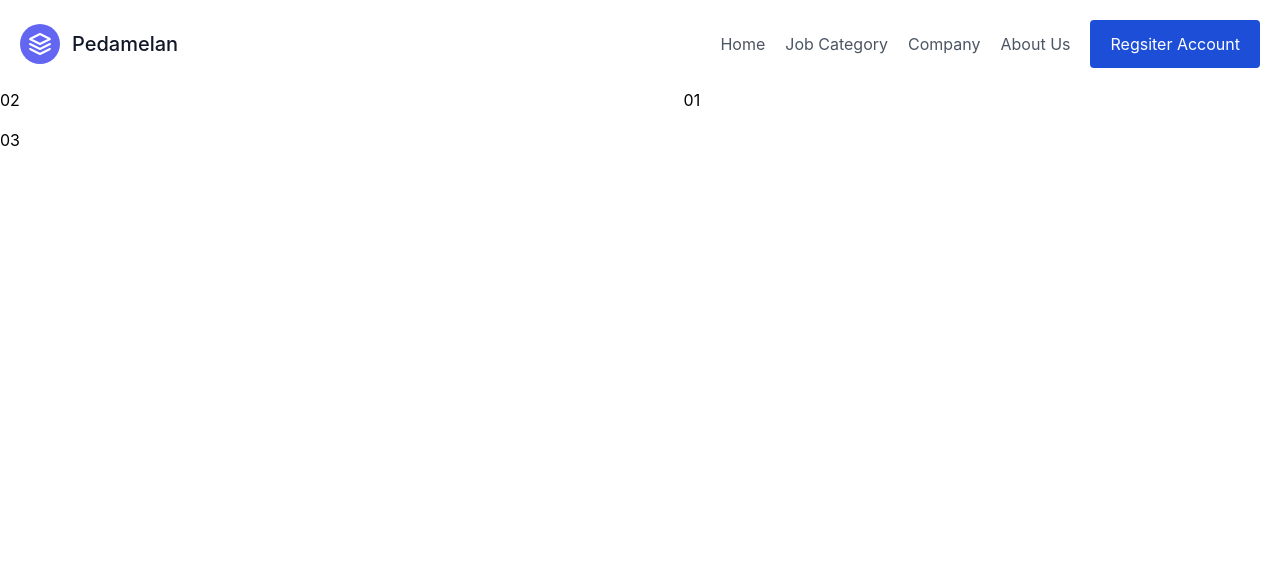
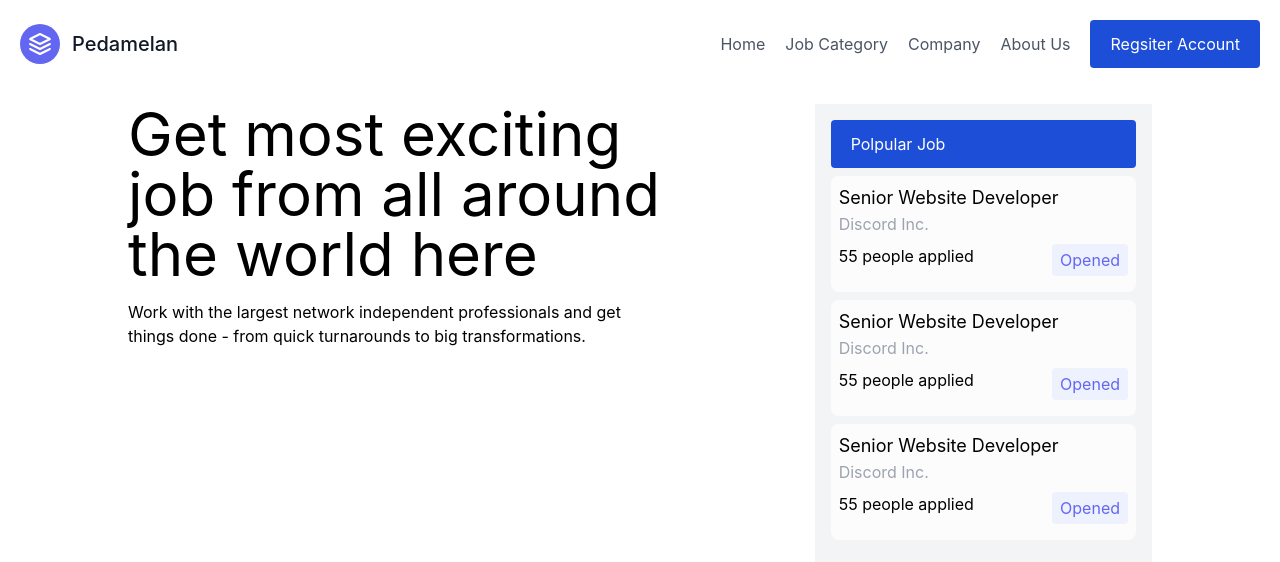
Before and after one commit to prathameshg121/Next_Tail, a Next.js app: page /landing in a window 1280 px wide. Shown: the top 562 px of the page. Built offline with nearby package versions, Linux system fonts and the light colour scheme.

Commit message:
right box added

```diff
--- a/pages/landing.js
+++ b/pages/landing.js
@@ -31,11 +31,58 @@ function Landing() {
         </div>
       </header>
       <div className="flex ...">
-      <div class="grid grid-rows-3 grid-flow-col gap-4 w-4/5 px-auto">
-        <div class="col-span-2 ...">02</div>
-        <div class="row-span-2 col-span-2 ...">03</div>
-        <div class="row-span-3 ...">01</div>
-      </div>
+        <div class="grid grid-rows-3 grid-flow-col gap-4 w-4/5 mx-auto py-4">
+          <div class="col-span-2 ... text-6xl break-normal">
+            Get most exciting
+            <br /> job from all around
+            <br /> the world here
+          </div>
+          <div class="row-span-2 col-span-2 ...">
+            Work with the largest network independent professionals and get
+            <br /> things done - from quick turnarounds to big transformations.
+          </div>
+          <div class="row-span-3 ... bg-gray-100 p-4">
+            <button class="inline-flex items-center bg-blue-700 text-white text-center border-0 focus:outline-none hover:bg-blue-500 px-5 py-3 rounded text-base mt-4 md:mt-0 w-full">
+              Polpular Job
+            </button>
+            <div>
+              <div class="h-full bg-white bg-opacity-75 px-2 py-2 my-2 rounded-lg overflow-hidden text-center relative">
+                <div class="text-lg text-left">Senior Website Developer</div>
+                <div class="text-md text-left text-gray-400">Discord Inc.</div>
+                <div class="grid grid-flow-col gap-1 mx-auto py-2">
+                  <div class="col-span-2 text-left">55 people applied</div>
+                  <div class="col-span-1">
+                    <span class="inline-block py-1 px-2 rounded bg-indigo-50 text-indigo-500 float-right">Opened</span>
+                  </div>
+                </div>
+              </div>
+            </div>
+            <div>
+              <div class="h-full bg-white bg-opacity-75 px-2 py-2 my-2 rounded-lg overflow-hidden text-center relative">
+                <div class="text-lg text-left">Senior Website Developer</div>
+                <div class="text-md text-left text-gray-400">Discord Inc.</div>
+                <div class="grid grid-flow-col gap-1 mx-auto py-2">
+                  <div class="col-span-2 text-left">55 people applied</div>
+                  <div class="col-span-1">
+                    <span class="inline-block py-1 px-2 rounded bg-indigo-50 text-indigo-500 float-right">Opened</span>
+                  </div>
+                </div>
+              </div>
+            </div>
+            <div>
+              <div class="h-full bg-white bg-opacity-75 px-2 py-2 my-2 rounded-lg overflow-hidden text-center relative">
+                <div class="text-lg text-left">Senior Website Developer</div>
+                <div class="text-md text-left text-gray-400">Discord Inc.</div>
+                <div class="grid grid-flow-col gap-1 mx-auto py-2">
+                  <div class="col-span-2 text-left">55 people applied</div>
+                  <div class="col-span-1">
+                    <span class="inline-block py-1 px-2 rounded bg-indigo-50 text-indigo-500 float-right">Opened</span>
+                  </div>
+                </div>
+              </div>
+            </div>
+          </div>
+        </div>
       </div>
     </div>
   );
```
